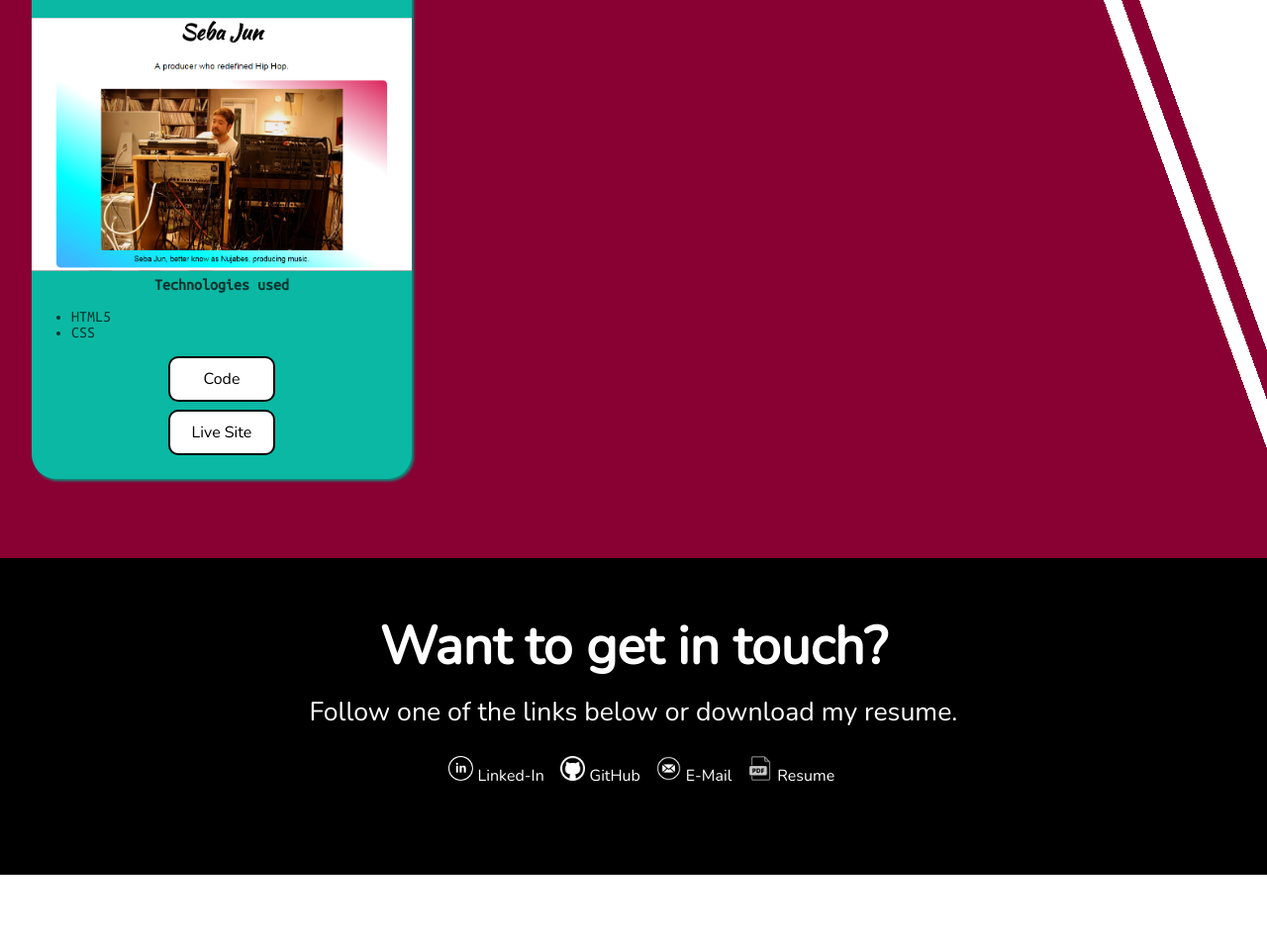
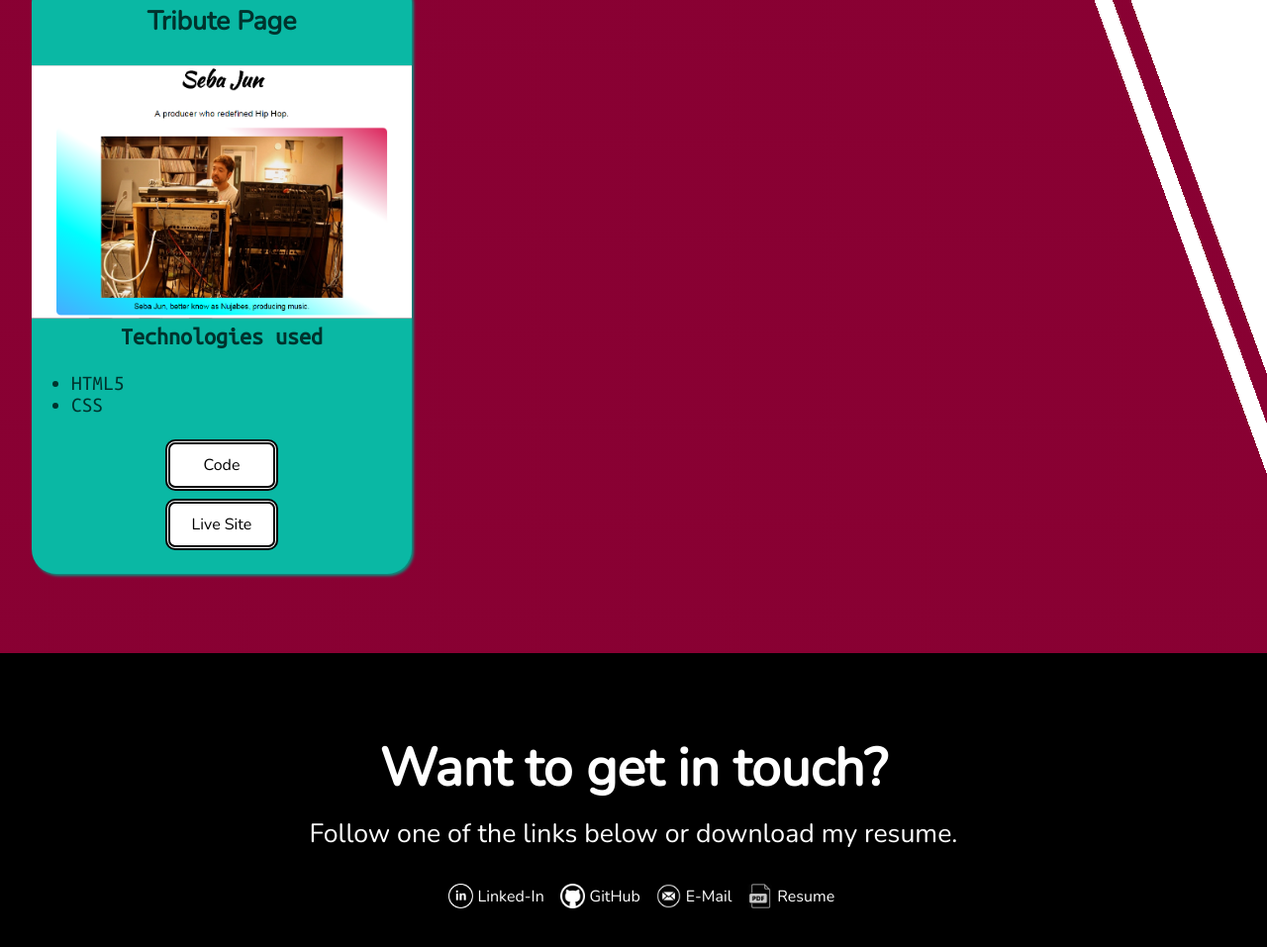
Before and after one commit to JesusRodriguezAstudillo/Portfolio, a plain HTML site: page index.html in a window 1280 px wide. Shown: the part 1688-2645 px from the top of the page at 99% size. Before the commit the page ends 2572 px from the top, so only its background shows below. Drawn offline with nearby package versions, Linux system fonts and the light colour scheme.

Commit message:
changing the page format

```diff
--- a/index.html
+++ b/index.html
@@ -10,9 +10,11 @@
                 --tech-fonts: 'Ubuntu Mono', 'Courier New', monospace;
                 --welcome-header: 50pt;
                 --welcome-p: 20pt;
+                --contact-height: 20em;
                 --nav-font-size: 20pt;
                 --welcome-padding: 10em;
                 --h2-size: 40pt;
+                --icon-padding: 0 .3em 0 1em;
 
                 --blue-bck: hsla(173, 90%, 38%, 1) ;
                 --purple-bck: hsl(293deg, 94%, 15%);
@@ -21,17 +23,28 @@
             }
 
 
-            @media(max-width: 768px) {
-
+            @media(max-width: 500px) {
                 :root {
                     --welcome-header: 30pt;
                     --welcome-p: 16pt;
                     --welcome-padding: 7em;
                     --nav-font-size: 16pt;
+                    --contact-height: 30em;
+                    --icon-padding: 0;
+                }
+
+                span {
+                    display: block;
+                    padding-left: .8em;
+                }
+
+                .icon {
+                    left: 6px;
+                    width: 100%;
                 }
             }
 
-            @media(min-width: 769px) {
+            @media(min-width: 501px) {
                 .welcome-section > h1 {
                     margin: 0 100px 0 100px;
                 }
@@ -69,24 +82,21 @@
                 left: 0;
                 z-index: 100;
                 font-size: var(--nav-font-size);
-                /*border: 2px solid red;*/
             }
-
 
             ul {
                 display: flex;
                 justify-content: flex-end;
             }
 
-            span {
-                display: inline-block;
-            }
-
             .icon {
                 z-index: 50;
-                padding: 0 .3em 0 1em;
+                /*padding: 0 .3em 0 1em;*/
+                padding: var(--icon-padding);
                 width: 25px;
                 filter: invert(100%);
+                position: relative;
+                top: .45em;
             }
 
             .doc-link {
@@ -121,8 +131,12 @@
                 width: 4em;
                 margin: auto;
                 display: block;
-                background: lightgray;
-                border: 1px solid black;
+                border: 5px double black;
+                border-radius: 10px;
+                color: black;
+                background: white;
+                margin-bottom: .5em;
+                padding: 10px 20px 0 20px;
             }
 
             .links {
@@ -139,17 +153,9 @@
                 padding-bottom: 1em;
             }
 
-            .project-tile > a {
-                color: black;
-                border: 2px solid black;
-                border-radius: 10px;
-                background: white;
-                margin-bottom: .5em;
-                padding: 10px 20px 0 20px;
-            }
-
             .tech-list {
                 font-family: var(--tech-fonts);
+                font-size: 18pt;
             }
 
             .tech-list > ul {
@@ -160,6 +166,7 @@
                 padding: 0;
                 list-style-type: disc;
                 text-align: left;
+                font-size: 16pt;
             }
 
             .welcome-section {
@@ -185,14 +192,14 @@
             }
 
             #contact-info {
-                height: 20em;
+                height: var(--contact-height);
                 background: black;
             }
 
             #contact-info > h2 {
                 font-size: var(--h2-size);
                 margin: 0;
-                padding: 1em 0 .2em 0;
+                padding: 1.5em 0 .2em 0;
             }
 
             #contact-info > p {
@@ -298,9 +305,9 @@
             <p>Follow one of the links below or download my resume.</p>
             <section class="links">
                 <a href="https://www.linkedin.com/in/jesus-rodriguez-38b7b7186/ target="_blank"><img class="icon" src="Static/Images/linkedin-icon.png"><span>Linked-In<span></a>
-                <a id="profile-link" href="https://github.com/JesusRodriguezUNT" target="_blank"><img class="icon" src="Static/Images/github-icon.png">GitHub</a>
-                <a href="mailto:jesusrodriguez5unt@gmail.com" target="_blank"><img class="icon" src="Static/Images/e-mail-icon.png">E-Mail</a>
-                <a href="Static/Images/Resume.pdf" target="_blank"><img class="icon" src="Static/Images/file-icon.png">Resume</a>
+                <a id="profile-link" href="https://github.com/JesusRodriguezUNT" target="_blank"><img class="icon" src="Static/Images/github-icon.png"><span>GitHub</span></a>
+                <a href="mailto:jesusrodriguez5unt@gmail.com" target="_blank"><img class="icon" src="Static/Images/e-mail-icon.png"><span>E-Mail</span></a>
+                <a href="Static/Images/JesusRodriguezResume.pdf" target="_blank"><img class="icon" src="Static/Images/file-icon.png"><span>Resume</span></a>
             </section>
         </div>
     </body>
```
